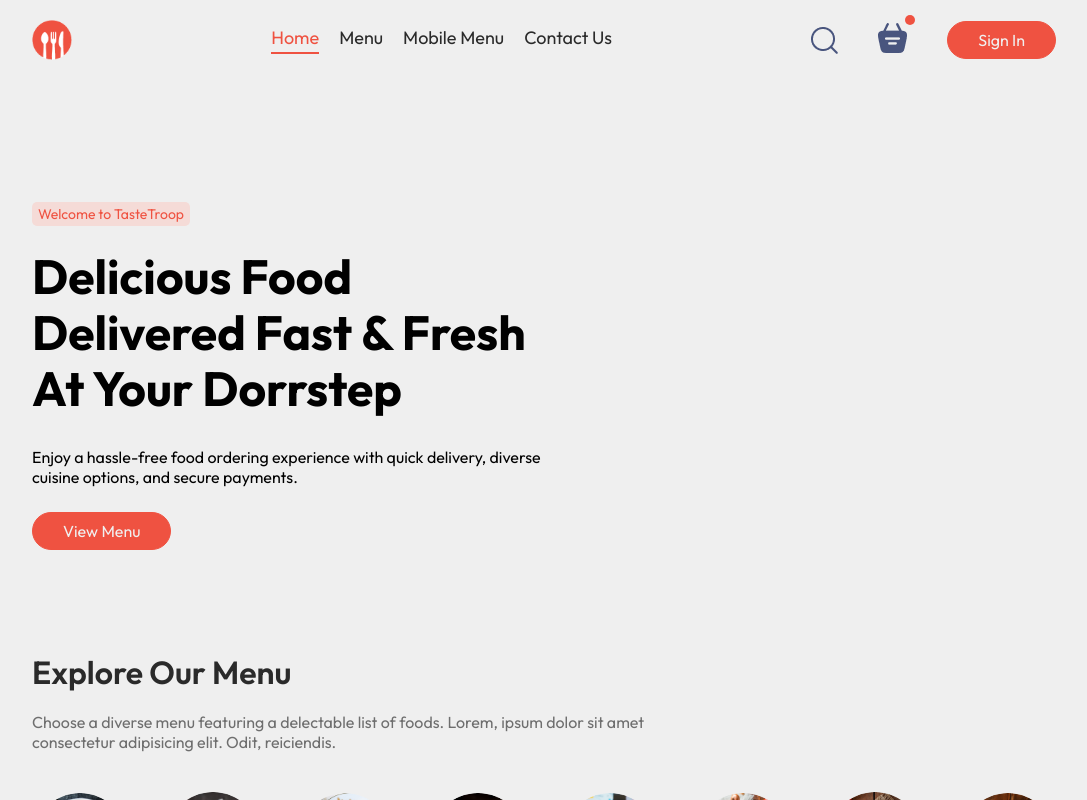
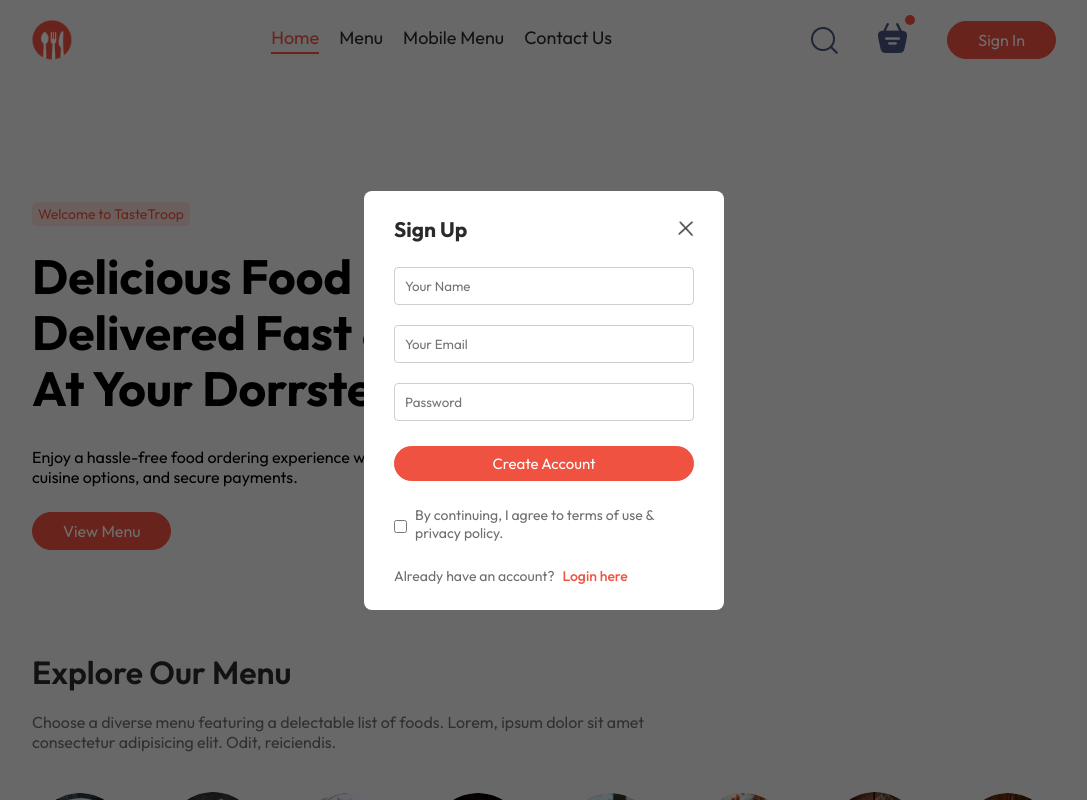
Before and after one commit to TheCyberAtom/TasteTroop, a React (Vite) app in the folder frontend/: page / in a window 1280 px wide. Both pictures are taken after a click on the button "Sign In". Shown: the top 800 px of the page, without its empty margins (96-1183 px from the left). Built offline with nearby package versions, Linux system fonts and the light colour scheme.

Commit message:
sign in popup

```diff
--- a/frontend/src/App.jsx
+++ b/frontend/src/App.jsx
@@ -1,16 +1,20 @@
-import React from "react";
+import React, { useState } from "react";
 import Navbar from "./components/Navbar/Navbar";
 import { Route, Routes } from "react-router-dom";
 import Home from "./pages/Home/Home";
 import Cart from "./pages/Cart/Cart";
 import Order from "./pages/Order/Order";
 import Footer from "./components/Footer/Footer";
+import LoginPopup from "./components/LoginPopup/LoginPopup";
 
 const App = () => {
+  const [showLogin, setShowLogin] = useState(false);
+
   return (
     <>
+      {showLogin ? <LoginPopup setShowLogin={setShowLogin} /> : <></>}
       <div className="app">
-        <Navbar />
+        <Navbar setShowLogin={setShowLogin} />
         <Routes>
           <Route path="/" element={<Home />} />
           <Route path="/cart" element={<Cart />} />
--- /dev/null
+++ b/frontend/src/components/LoginPopup/LoginPopup.css
@@ -0,0 +1,69 @@
+.login-popup {
+    position: absolute;
+    z-index: 1;
+    background-color: #00000090;
+    width: 100%;
+    height: 100%;
+    display: grid;
+}
+
+.login-popup-container {
+    place-self: center;
+    width: max(25vh, 360px);
+    color: var(--dark-grey);
+    background-color: var(--text-secondary);
+    display: flex;
+    flex-direction: column;
+    gap: 25px;
+    padding: 25px 30px;
+    border-radius: 8px;
+    font-size: 14px;
+    animation: fadeIn 0.5s;
+}
+
+.login-popup-title {
+    display: flex;
+    justify-content: space-between;
+    align-items: center;
+    color: var(--text-primary);
+}
+
+.login-popup-title img {
+    width: 16px;
+    cursor: pointer;
+}
+
+.login-popup-inputs {
+    display: flex;
+    flex-direction: column;
+    gap: 20px;
+}
+
+.login-popup-inputs input {
+    outline: none;
+    border: 1px solid var(--light-grey);
+    padding: 10px;
+    border-radius: 4px;
+}
+
+.login-popup-container button {
+    font-size: 15px;
+    padding: 7px 28px;
+}
+
+.login-popup-condition {
+    display: flex;
+    align-items: center;
+    gap: 8px;
+}
+
+.login-popup-condition input {
+    margin-top: 5px;
+}
+
+.login-popup p span {
+    color: var(--brand-color);
+    font-weight: 500;
+    cursor: pointer;
+    padding-left: 5px;
+}
--- /dev/null
+++ b/frontend/src/components/LoginPopup/LoginPopup.jsx
@@ -0,0 +1,45 @@
+import React, { useState } from "react";
+import "./LoginPopup.css";
+import { assets } from "../../assets/assets";
+
+const LoginPopup = ({ setShowLogin }) => {
+  const [currState, setCurrState] = useState("Sign Up");
+
+  return (
+    <div className="login-popup">
+      <form className="login-popup-container">
+        <div className="login-popup-title">
+          <h2>{currState}</h2>
+          <img
+            onClick={() => setShowLogin(false)}
+            src={assets.cross_icon}
+            alt="close icon"
+          />
+        </div>
+        <div className="login-popup-inputs">
+          {currState === "Sign Up" && (
+            <input type="text" placeholder="Your Name" required />
+          )}
+          <input type="email" placeholder="Your Email" required />
+          <input type="password" placeholder="Password" required />
+        </div>
+        <button className="primary-btn">{currState === "Sign Up" ? "Create Account" : "Login"}</button>
+        <div className="login-popup-condition">
+          <input type="checkbox" required />
+          <p>By continuing, I agree to terms of use & privacy policy.</p>
+        </div>
+        {currState === "Login" ? (
+          <p>
+            Create a new account? <span onClick={()=> setCurrState("Sign Up")}>Click here</span>
+          </p>
+        ) : (
+          <p>
+            Already have an account? <span onClick={()=> setCurrState("Login")}>Login here</span>
+          </p>
+        )}
+      </form>
+    </div>
+  );
+};
+
+export default LoginPopup;
--- a/frontend/src/components/MenuList/MenuList.css
+++ b/frontend/src/components/MenuList/MenuList.css
@@ -40,7 +40,7 @@
 .menu-list-item p{
     margin-top: 10px;
     color: var(--dark-grey);
-    font-size: max(1.4vw, 16px);
+    font-size: max(1.2vw, 16px);
     cursor: pointer;
 }
 
--- a/frontend/src/components/Navbar/Navbar.jsx
+++ b/frontend/src/components/Navbar/Navbar.jsx
@@ -3,7 +3,7 @@
 import { assets } from "../../assets/assets";
 import { Link } from "react-router-dom";
 
-const Navbar = () => {
+const Navbar = ({ setShowLogin }) => {
   const [menu, setMenu] = useState("home");
 
   return (
@@ -45,7 +45,9 @@
           <img src={assets.basket_icon} alt="cart" />
           <div className="dot"></div>
         </div>
-        <button className="primary-btn">Sign In</button>
+        <button className="primary-btn" onClick={() => setShowLogin(true)}>
+          Sign In
+        </button>
       </div>
     </div>
   );
--- a/frontend/src/index.css
+++ b/frontend/src/index.css
@@ -11,7 +11,7 @@
 :root {
   --background: #efefef;
   --text-primary: #2a2a2a;
-  --text-secondary: #f0f0f0;
+  --text-secondary: #ffffff;
   --light-grey: #ced0ce;
   --dark-grey: #6e6e6e;
   --brand-color: #ef5241;
@@ -36,6 +36,7 @@
 
 .app {
   width: 80%;
+  max-width: 100rem;
   margin: auto;
 }
 
@@ -75,13 +76,6 @@
   box-shadow: 0px 1px 2px 1px var(--brand-color);
 }
 
-/* Responsive design */
-@media (min-width: 1441px){
-  .app{
-    width: 65%;
-    max-width: 110rem;
-  }
-}
 @media (max-width: 1050px) {
   .app {
     width: 85%;
```
